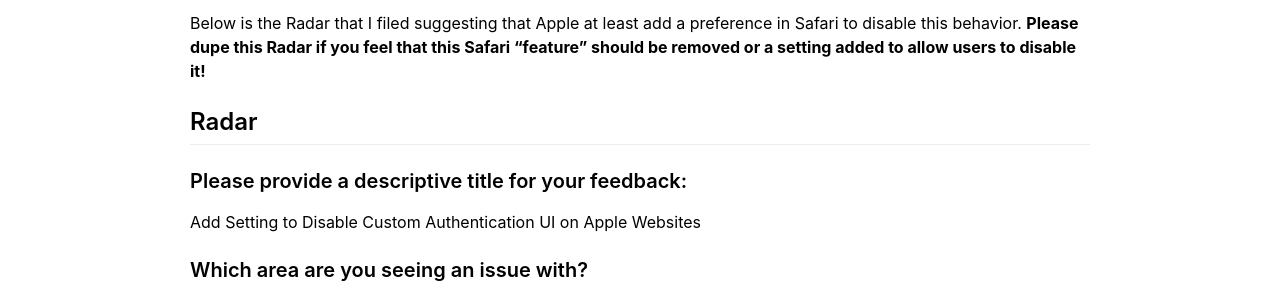
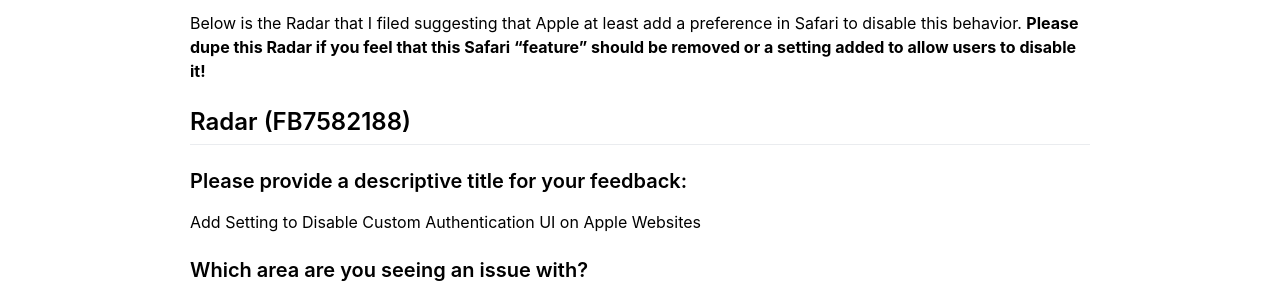
Before and after one commit to addisonwebb/addisonwebb.github.io, a Jekyll site: the page built from _posts/2020-04-17-Safari Custom Authentication UI.md, in a window 1280 px wide. Shown: the part 748-1048 px from the top of the page. Built offline with Jekyll 4.4.1, drawn with Linux system fonts in a browser that asks for light colours.

Commit message:
add radar number to post

```diff
--- a/_posts/2020-04-17-Safari Custom Authentication UI.md
+++ b/_posts/2020-04-17-Safari Custom Authentication UI.md
@@ -23,7 +23,7 @@
 
 Below is the Radar that I filed suggesting that Apple at least add a preference in Safari to disable this behavior. **Please dupe this Radar if you feel that this Safari "feature" should be removed or a setting added to allow users to disable it!**
 
-## Radar
+## Radar (FB7582188)
 
 ### Please provide a descriptive title for your feedback:
 Add Setting to Disable Custom Authentication UI on Apple Websites
```
